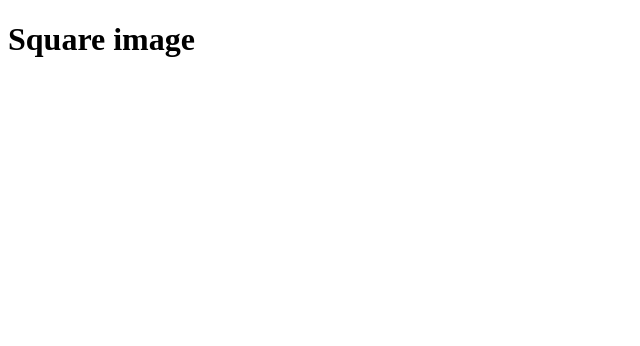
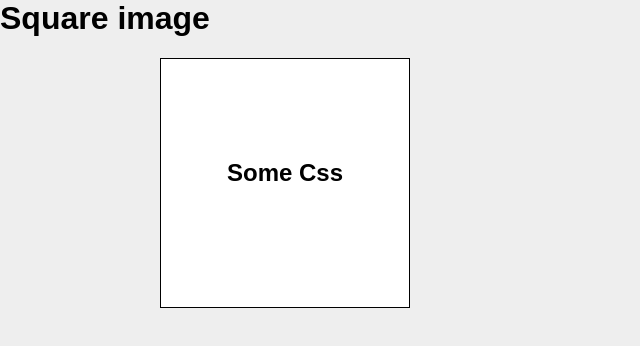
Before and after one commit to SauliusPadegimas/html16-css-framewroks-after-before, a plain HTML site: page square-image/index.html in a window 1280 px wide. Shown: the whole page, without its empty margins (0-640 px from the left). Drawn offline with Linux system fonts and the light colour scheme.

Commit message:
box ready

```diff
--- a/square-image/index.html
+++ b/square-image/index.html
@@ -4,9 +4,16 @@
     <meta charset="UTF-8" />
     <meta http-equiv="X-UA-Compatible" content="IE=edge" />
     <meta name="viewport" content="width=device-width, initial-scale=1.0" />
+    <link rel="stylesheet" href="style.css" />
+    <link rel="stylesheet" href="reset.css" />
     <title>Square image</title>
   </head>
   <body>
     <h1>Square image</h1>
+    <div class="container">
+      <div class="image-box">
+        <h2>Some Css</h2>
+      </div>
+    </div>
   </body>
 </html>
--- /dev/null
+++ b/square-image/reset.css
@@ -0,0 +1,34 @@
+* {
+  box-sizing: border-box;
+}
+
+body {
+  margin: 0;
+  font-family: "Source Sans Pro", sans-serif;
+  background-color: #eeeeee;
+}
+
+a {
+  text-decoration: none;
+  color: inherit;
+}
+
+img {
+  max-width: 100%;
+}
+
+h1,
+h2,
+h3,
+h4,
+h5,
+h6,
+p {
+  margin-top: 0;
+}
+
+.container {
+  max-width: 1000px;
+  margin: 0 auto;
+  padding: 0 20px;
+}
--- a/square-image/style.css
+++ b/square-image/style.css
@@ -0,0 +1,9 @@
+.image-box {
+  height: 250px;
+  width: 250px;
+  border: 1px solid #000;
+  background-color: #fff;
+  display: flex;
+  align-items: center;
+  justify-content: center;
+}
```
Also changed, not shown: 1 other file.
